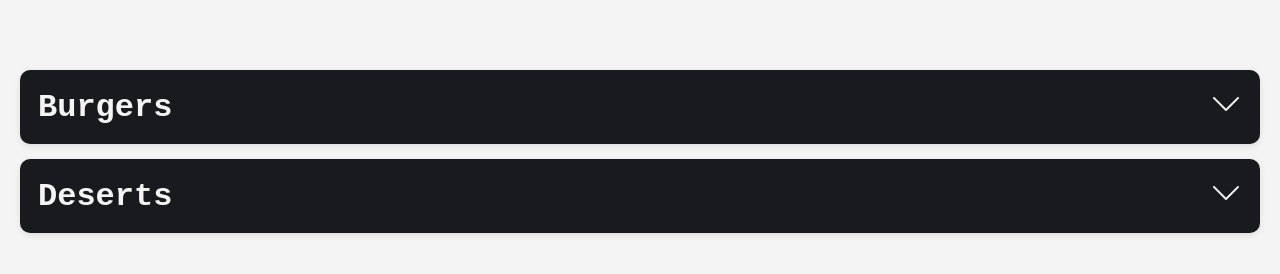
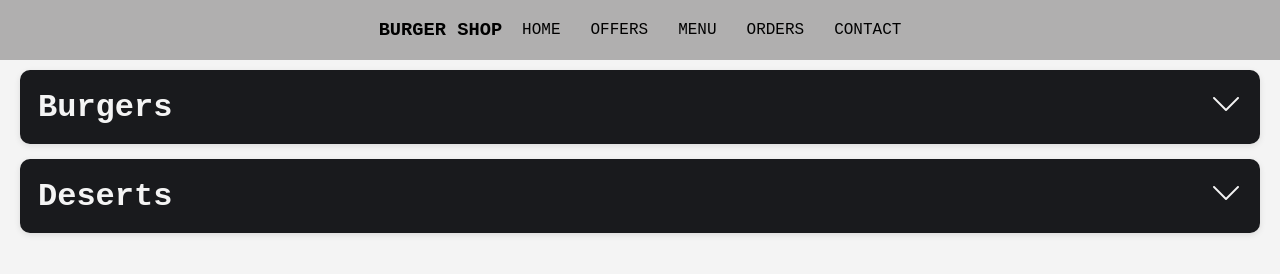
Before and after one commit to AdutlaSaiKrishnaReddy/SmartCanteenMenu, a plain HTML site: page menu.html in a window 1280 px wide. Drawn offline with nearby package versions, Linux system fonts and the light colour scheme; the site is published under a folder, as on GitHub Pages, so addresses that start at the root find nothing.

Commit message:
navbar done final

```diff
--- a/menu.html
+++ b/menu.html
@@ -180,6 +180,6 @@
       </div>
     </div>
 
-    <script src="/Javascript/menu.js"></script>
+    <script src="Javascript/menu.js"></script>
   </body>
 </html>
```
